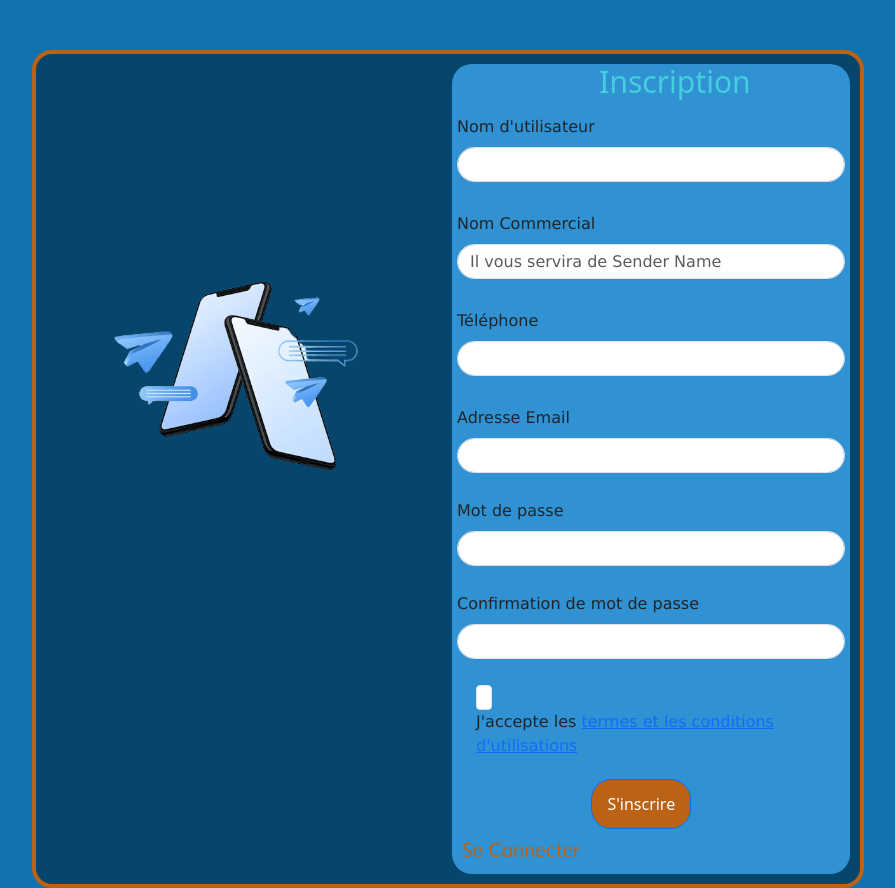
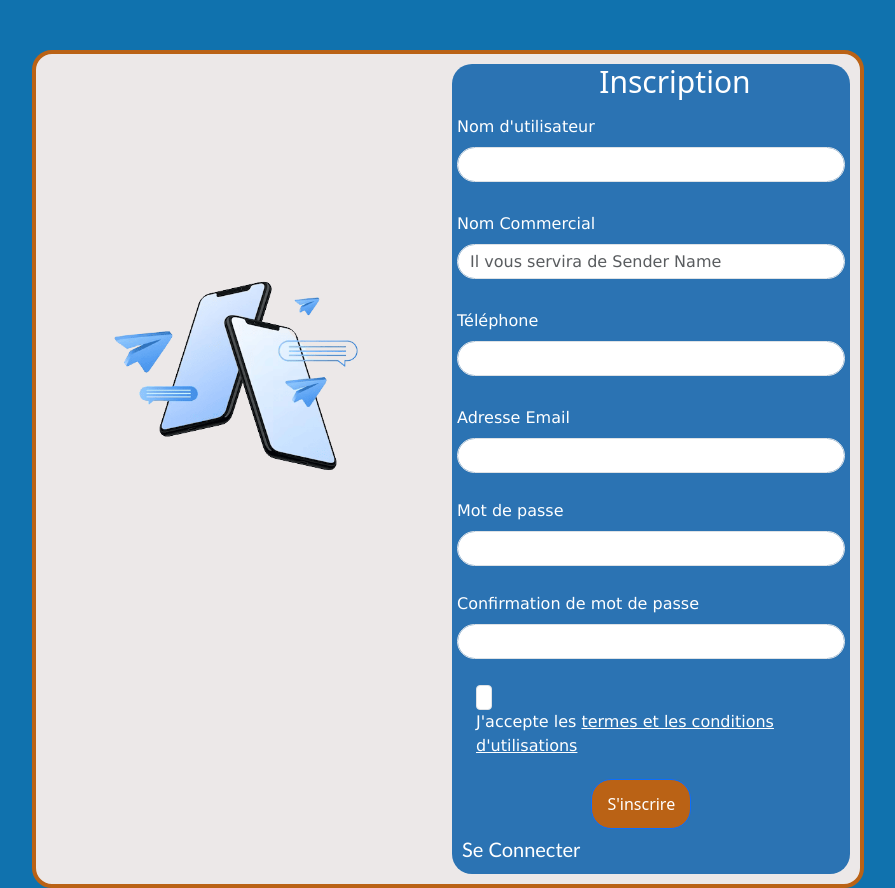
Before and after one commit to cloudsteroids/API_SMS, a PHP site: page /Contenu/signup.php in a window 1280 px wide. Shown: the whole page, without its empty margins (192-1087 px from the left). Run offline with PHP 8.4, Linux system fonts and the light colour scheme.

Commit message:
mise ajour es nouvelles pages

```diff
--- a/assets/css/SignUp.css
+++ b/assets/css/SignUp.css
@@ -2,7 +2,7 @@
 .SignUp{
 
     display: flex;
-    background: #06466d;
+    background: #ece8e8;
     width: 65%;
     height: 85%;
     border-radius: 20px;
@@ -20,7 +20,8 @@
     position: relative;
     margin: auto;
     width: 50%;
-    background-color: #3092d3;
+    color: #fff;
+    background-color: #2B73B3;
     border-radius: 20px;
     margin-left: 5px;
     float: none;
@@ -32,7 +33,7 @@
     margin:auto;
     margin-bottom: 10px;
     margin-left:37%;
-    color: #43cfde;
+    color: #fff;
     font-size: 30px
 }
 
@@ -65,6 +66,10 @@ input[type="checkbox"]{
     background-color:rgb(173, 92, 26);
     margin-left: 35%;
     margin-bottom: 5px;
+}
+
+.mb-3 a{
+    color: #fff
 }
  /* CSS DE L'IMAGE DE LA PAGE INSCRIPTION */
 .image{
@@ -128,7 +133,7 @@ input[type="checkbox"]{
 }
 
 .parametre span a{
-    color: #ba6215;
+    color: #fff;
     text-decoration: none;
 }
 
@@ -145,7 +150,7 @@ input[type="checkbox"]{
 }
 
 .parametre2 span a{
-    color: #ba6215;
+    color: #fff;
     text-decoration: none;
 }
 
```
Also changed, not shown: index.php (+10 -12 lines).
